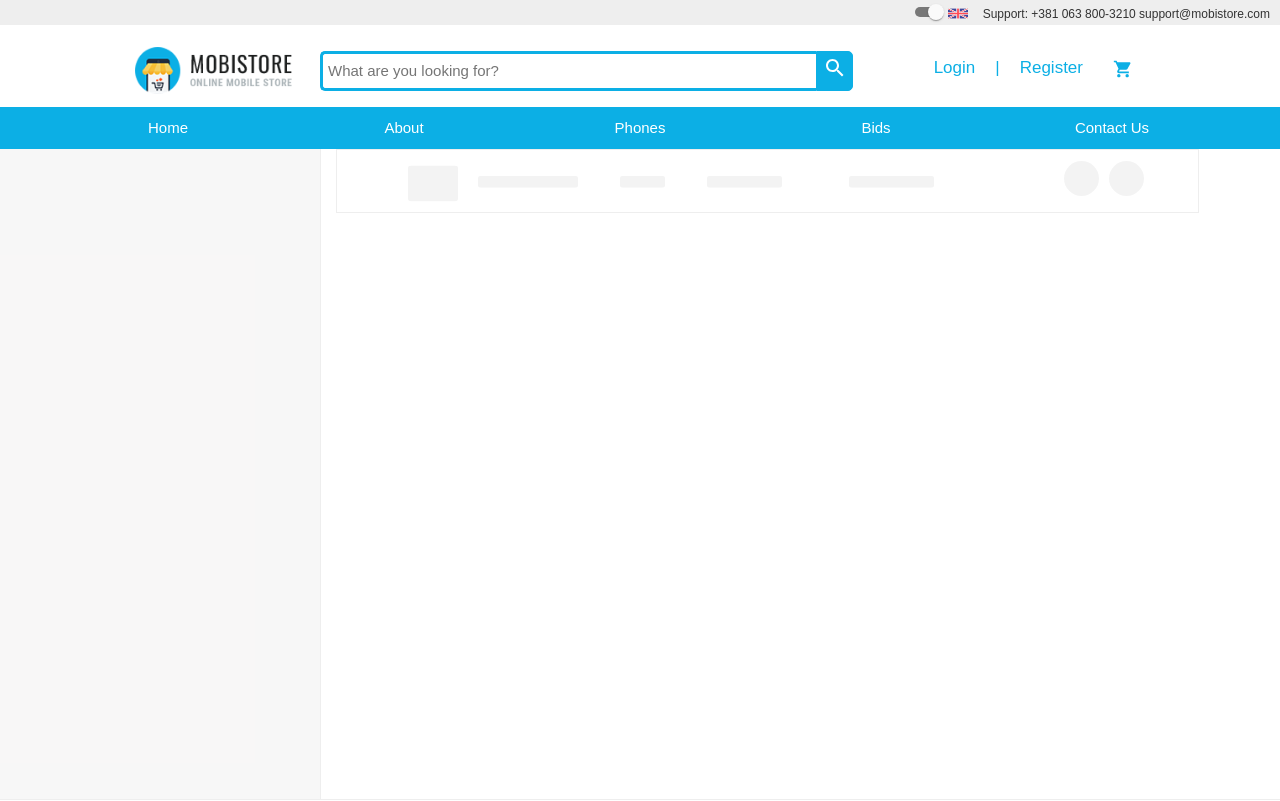
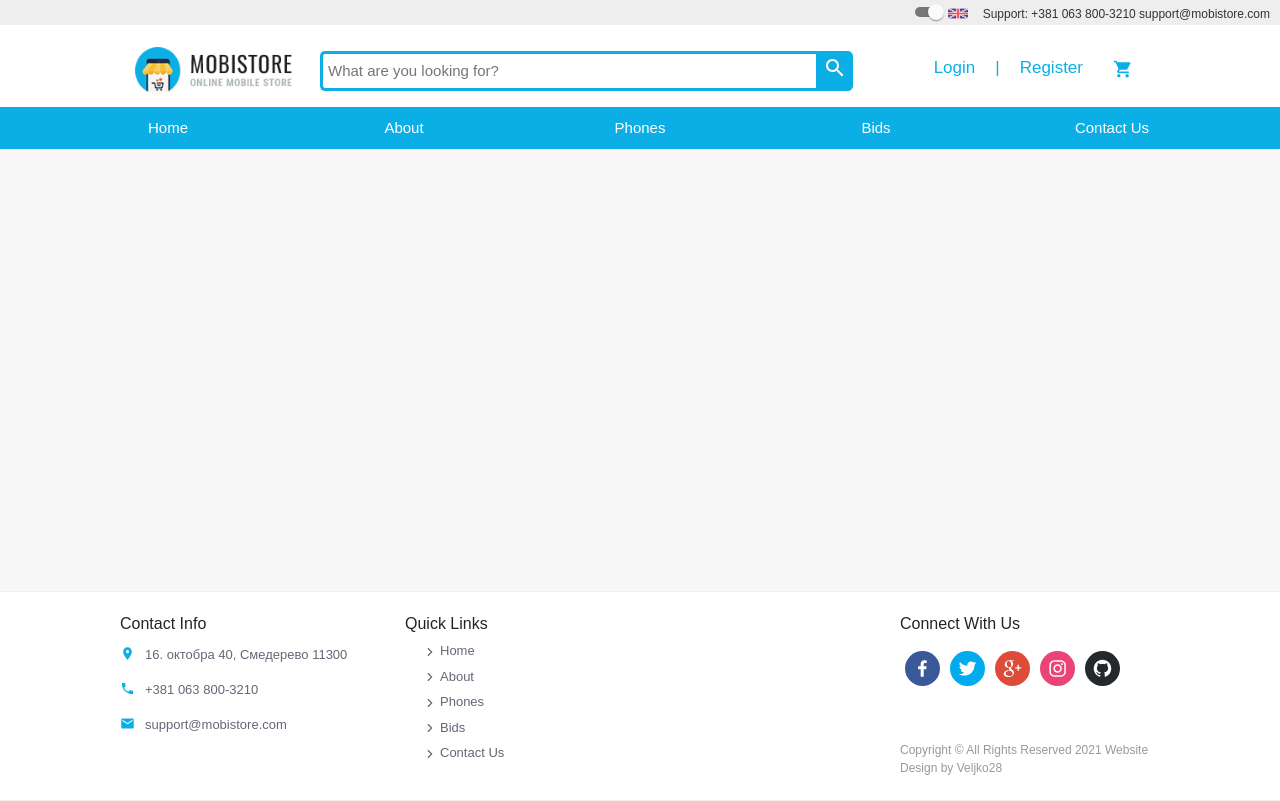
Before and after one commit to Veljko28/Phone-Ui, a Next.js app: page /test in a window 1280 px wide. Shown: the top 801 px of the page. Built offline with nearby package versions, Linux system fonts and the light colour scheme; a web font is replaced by a local one.

Commit message:
cannot access register and login page if logged in

```diff
--- a/pages/test.tsx
+++ b/pages/test.tsx
@@ -1,38 +1,10 @@
 import React from 'react'
-import { Grid } from '@material-ui/core';
-import Skeleton from '@material-ui/lab/Skeleton';
 
 const test = () => {
   return (
-  <Grid container>
-    <Grid md={4} lg={3} item/>
-    <Grid xs={12} md={8} lg={9} item style={{borderLeft: '1px solid #eee',height: 650, backgroundColor: '#fff'}}>
-    <table  className="mngm-table">
-      <tr>
-          <td>
-                  <Grid container item style={{display: 'flex', alignContent: 'center'}}>
-                      <Grid item sm={3}/>
-                      <Grid item xs={12} sm={3}>
-                        <Skeleton width="50px" height="60px"/>
-                      </Grid>
-                        <Grid item xs={12} sm={6} style={{display: 'flex', alignItems: 'center'}}>
-                           <Skeleton width="100px" height="20px"/>
-                        </Grid>
-                    </Grid>
-              </td>
-              <td><Skeleton width="45px" height="20px"/></td>
-              <td>
-                 <Skeleton width="75px" height="20px"/>
-              </td>
-              <td><Skeleton width="85px" height="20px"/></td>
-              <td style={{display: 'flex', justifyContent: 'center'}}>
-                <Skeleton width="35px" height="35px" variant="circle" style={{margin: 10, marginRight: 5}}/>
-                <Skeleton width="35px" height="35px" variant="circle" style={{margin: 10, marginLeft: 5}}/>
-            </td>
-        </tr>
-    </table>
-    </Grid>
-  </Grid>
+    <div>
+
+    </div>
   )
 }
 
```
Also changed, not shown: pages/login.tsx (+11 -0 lines), pages/register.tsx (+11 -0 lines).
